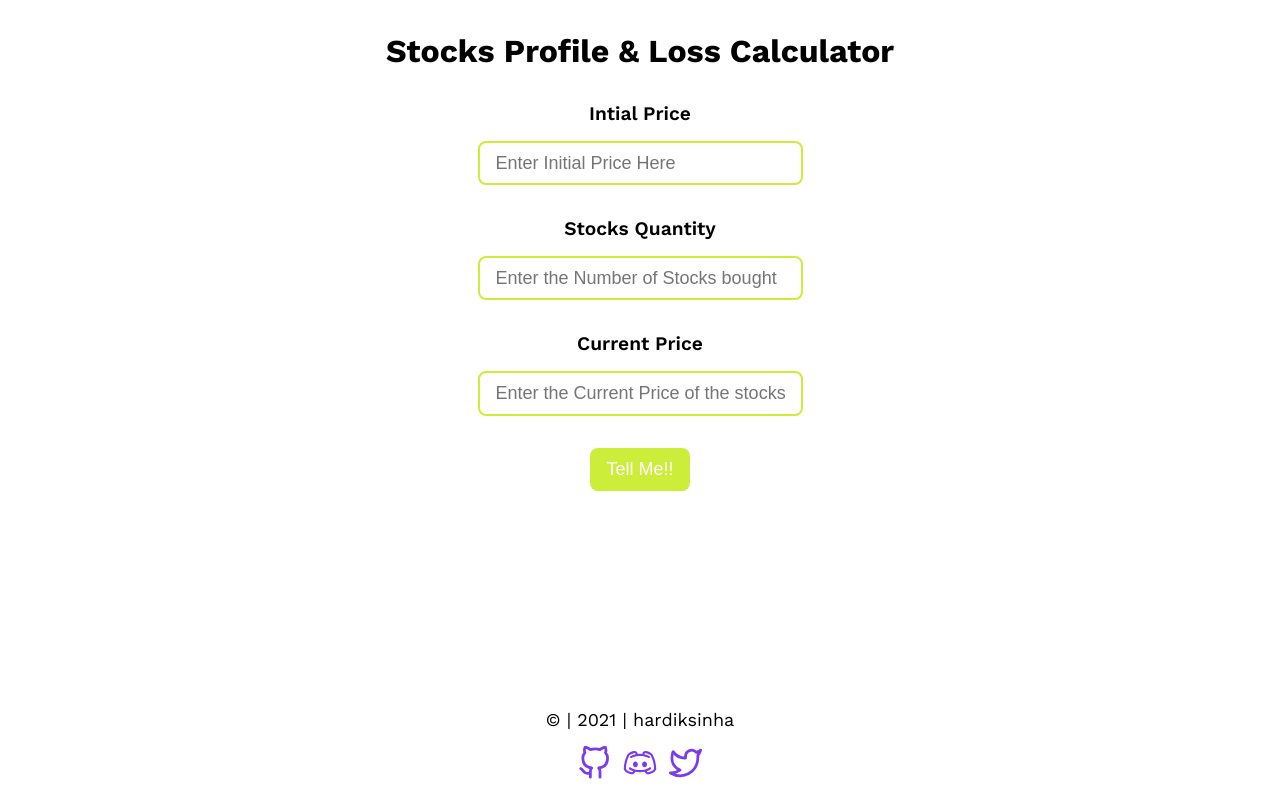
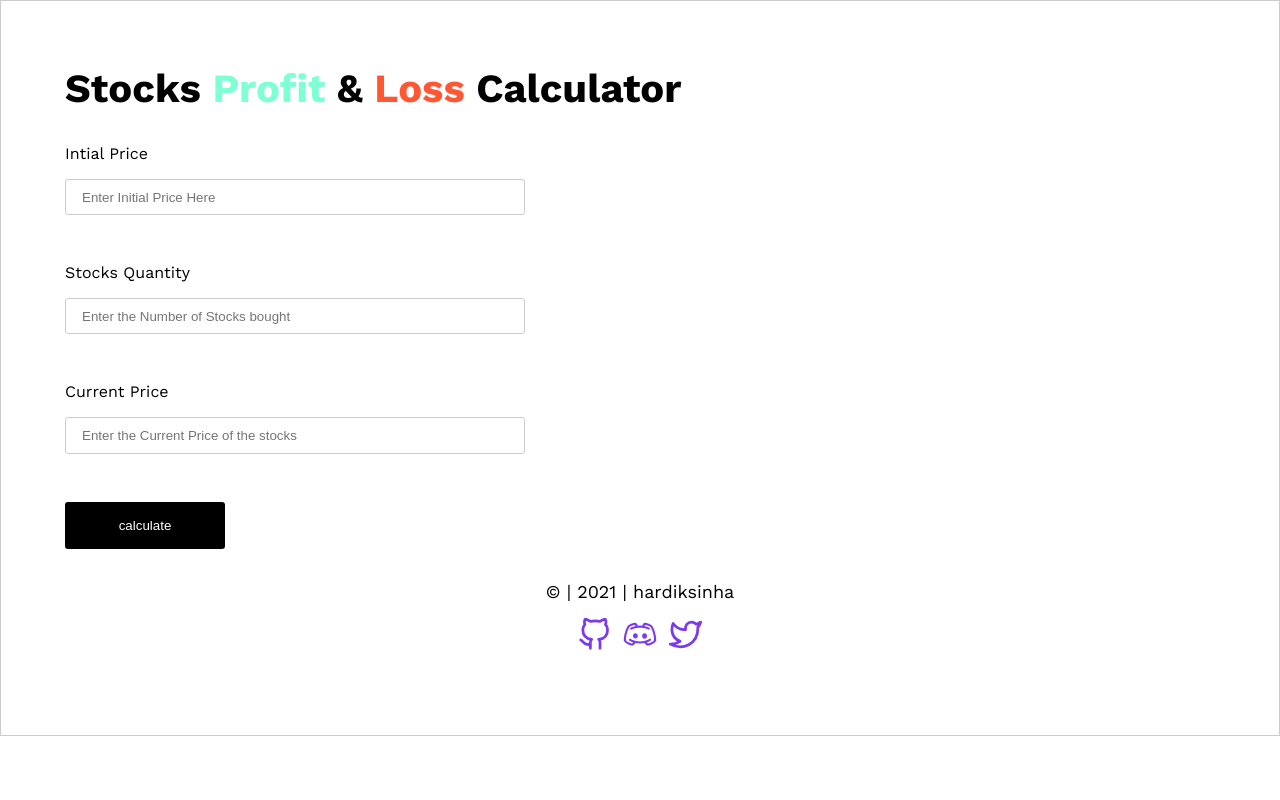
Before and after one commit to hdrock03/Assignment-mark14, a plain HTML site: page index.html in a window 1280 px wide. Drawn offline with nearby package versions, Linux system fonts and the light colour scheme.

Commit message:
style:changed css

```diff
--- a/index.html
+++ b/index.html
@@ -5,44 +5,28 @@
     <meta http-equiv="X-UA-Compatible" content="IE=edge" />
     <meta name="viewport" content="width=device-width, initial-scale=1.0" />
     <title>Stock Profile & Loss Calculator</title>
-    <link
-      rel="shortcut icon"
-      type="image/x-icon"
-    />
+    <link rel="shortcut icon" type="image/x-icon" />
     <link rel="stylesheet" href="style.css" />
   </head>
   <body>
     <header>
-      <h1>Stocks Profile & Loss Calculator</h1>
+      <h1>Stocks <span class="profit"> Profit </span> & <span class="loss">Loss</span> Calculator</h1>
     </header>
     <main>
       <label class="input-label" for="initial-price">
         Intial Price
-        <input
-          class="input"
-          type="text"
-          id="initial-price"
-          placeholder="Enter Initial Price Here"
+        <input class="input" type="number" id="initial-price" placeholder="Enter Initial Price Here"
       /></label>
       <label class="input-label" for="stocks-quantity">
         Stocks Quantity
-        <input
-          class="input"
-          type="text"
-          id="stocks-quantity"
-          placeholder="Enter the Number of Stocks bought"
-        />
+        <input class="input" type="number" id="stocks-quantity" placeholder="Enter the Number of Stocks bought" />
       </label>
       <label class="input-label" for="current-price"
         >Current Price
-        <input
-          class="input"
-          type="text"
-          id="current-price"
-          placeholder="Enter the Current Price of the stocks"
+        <input class="input" type="number" id="current-price" placeholder="Enter the Current Price of the stocks"
       /></label>
 
-      <button id="submit-btn" class="btn-check">Tell Me!!</button>
+      <button id="btn" class="btn-check">calculate</button>
 
       <div id="output-box" class="output"></div>
     </main>
--- a/main.js
+++ b/main.js
@@ -1,7 +1,7 @@
 var initialPrice = document.querySelector("#initial-price");
 var stocksQuantity = document.querySelector("#stocks-quantity");
 var currentPrice = document.querySelector("#current-price");
-var submitBtn = document.querySelector("#submit-btn");
+var submitBtn = document.querySelector("#btn");
 var outputBox = document.querySelector("#output-box");
 
 submitBtn.addEventListener("click", submitHandler);
--- a/style.css
+++ b/style.css
@@ -6,13 +6,33 @@
   box-sizing: border-box;
 }
 
-:root {
-  --primary-color: #cced3a;
+body {
+  font-family: "Work Sans", sans-serif;
+  border: 1px solid #ccc;
+  padding: 4rem;
 }
 
-body {
-  font-family: "Work Sans", sans-serif;
-  text-align: center;
+span.profit {
+  color: #7fffd4;
+}
+
+span.loss {
+  color: #ff5733;
+}
+
+button#btn {
+  background-color: black;
+  padding: 1rem;
+  color: #fff;
+  border: none;
+  border-radius: 3px;
+  width: 10rem;
+  cursor: pointer;
+}
+
+button#btn:hover {
+  cursor: pointer;
+  background-color: #171717;
 }
 
 a {
@@ -24,40 +44,24 @@ li {
 }
 
 header h1 {
-  text-align: center;
-  margin: 2rem;
+  font-size: 2.5rem;
 }
 
 .input-label {
   display: block;
-  font-size: larger;
-  margin: 2rem 0px;
-  font-weight: 600;
+  margin: 2rem 0;
+  font-weight: 1.5rem;
+  padding-bottom: 1rem;
 }
 
 .input {
-  font-size: large;
   display: block;
   outline: #fff;
   padding: 0.6rem 1rem;
-  margin: 1rem auto;
-  border: 2px solid var(--primary-color);
-  border-radius: 0.5rem;
-  width: 100%;
-  max-width: 325px;
-}
-
-.btn-check {
-  background: var(--primary-color);
-  border: none;
-  color: #fff;
-  padding: 0.7rem 1rem;
-  border-radius: 0.5rem;
-  font-size: large;
-  cursor: pointer;
-  outline: #fff;
-  margin: auto;
-  display: block;
+  border-radius: 3px;
+  width: 40%;
+  border: 1px solid #ccc;
+  margin-top: 1rem;
 }
 
 .output {
@@ -66,13 +70,13 @@ header h1 {
   margin: 2rem 0;
 }
 
-
 footer {
   text-align: center;
-  position: absolute;
+  /* position: absolute;
   bottom: 0;
   left: 0;
-  right: 0;
+  right: 0; */
+  margin-top: 2rem;
 }
 
 footer p {
```
Lines whose indentation alone changed are shown as unchanged.
